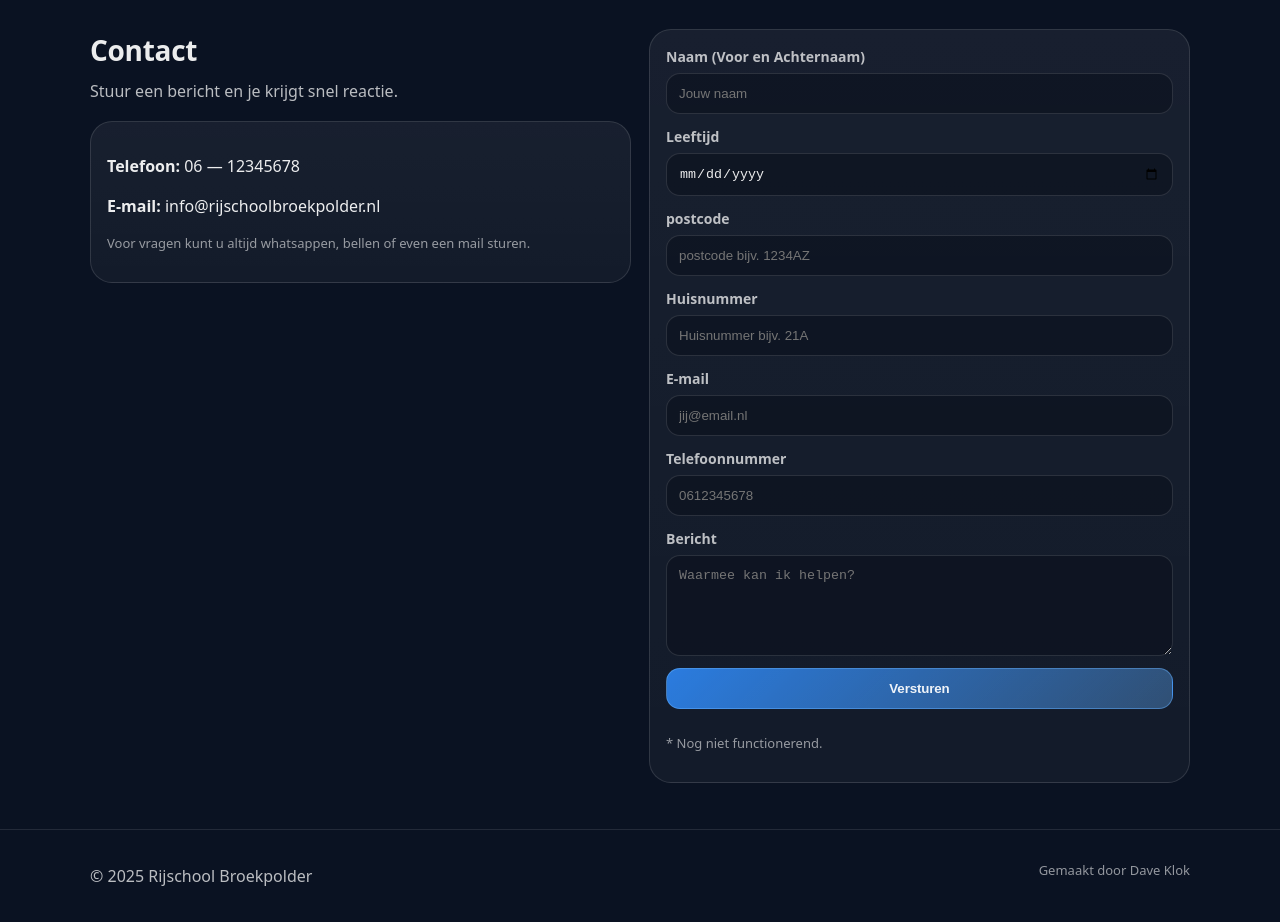
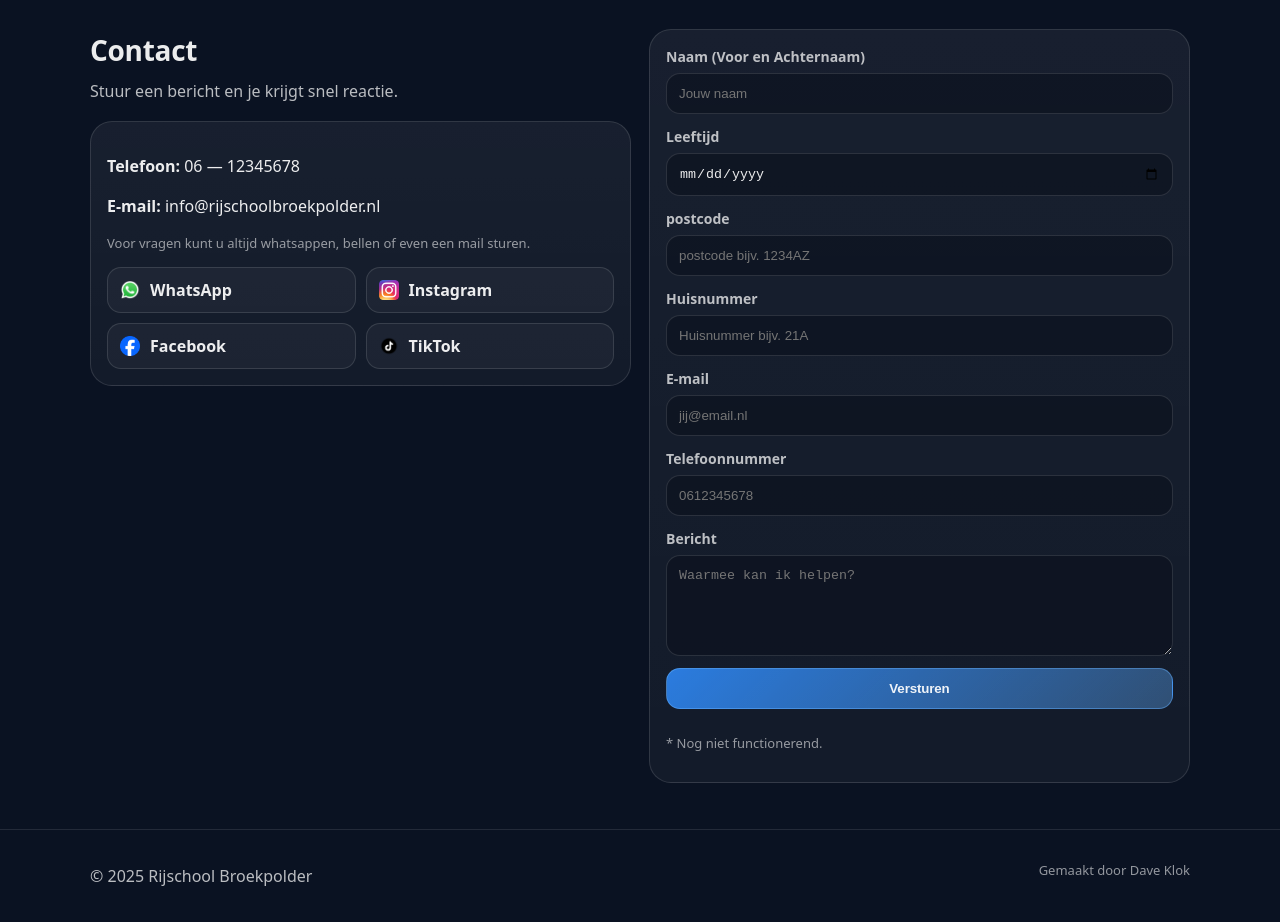
Before and after one commit to lulo356/rijschoolbroekpolder, a plain HTML site: page index.html in a window 1280 px wide. Shown: the part 4640-5562 px from the top of the page. Drawn offline with Linux system fonts and the light colour scheme.

Commit message:
Add files via upload

```diff
--- a/index.html
+++ b/index.html
@@ -313,11 +313,32 @@
           <h2 class="section-title">Contact</h2>
           <p class="section-subtitle">Stuur een bericht en je krijgt snel reactie.</p>
 
-          <div class="contact-box">
-            <p><strong>Telefoon:</strong> 06 — 12345678</p>
-            <p><strong>E-mail:</strong> info@rijschoolbroekpolder.nl</p>
-            <p class="muted small">Voor vragen kunt u altijd whatsappen, bellen of even een mail sturen.</p>
-          </div>
+            <div class="contact-box">
+                <p><strong>Telefoon:</strong> 06 — 12345678</p>
+                <p><strong>E-mail:</strong> info@rijschoolbroekpolder.nl</p>
+                <p class="muted small">Voor vragen kunt u altijd whatsappen, bellen of even een mail sturen.</p>
+                <div class="socials">
+                    <a href="https://wa.me/31600000000" target="_blank" aria-label="WhatsApp">
+                        <img src="./img/whatsapp.png" alt="">
+                        WhatsApp
+                    </a>
+
+                    <a href="https://www.instagram.com/" target="_blank" aria-label="Instagram">
+                        <img src="./img/insta.png" alt="">
+                        Instagram
+                    </a>
+
+                    <a href="https://www.facebook.com/" target="_blank" aria-label="Facebook">
+                        <img src="./img/facebook.png" alt="">
+                        Facebook
+                    </a>
+
+                    <a href="https://www.tiktok.com/" target="_blank" aria-label="TikTok">
+                        <img src="./img/tiktok.png" alt="">
+                        TikTok
+                    </a>
+                </div>
+            </div>
         </div>
 
         <form class="form" action="#" method="post">
--- a/style.css
+++ b/style.css
@@ -461,13 +461,44 @@ input:focus, textarea:focus{
   color: rgba(255,255,255,.9);
 }
 
+/* ---- Socials ---- */
+.socials{
+  margin-top: 14px;
+  display: grid;
+  grid-template-columns: repeat(2, 1fr);
+  gap: 10px;
+}
+
+.socials a{
+  display: flex;
+  align-items: center;
+  gap: 10px;
+  padding: 10px 12px;
+  border-radius: 14px;
+  border: 1px solid rgba(255,255,255,.12);
+  background: rgba(255,255,255,.04);
+  color: var(--text);
+  font-weight: 700;
+  transition: .15s ease;
+}
+
+.socials a:hover{
+  background: rgba(255,255,255,.08);
+  transform: translateY(-1px);
+}
+
+.socials img{
+  width: 20px;
+  height: 20px;
+}
+
+
 /* Mobiel */
 @media (max-width: 600px){
   .regions{
     grid-template-columns: 1fr;
   }
 }
-
 
 /* Tablet */
 @media (max-width: 900px){
```
Also changed, not shown: img/facebook.png (added), img/insta.png (added), img/tiktok.png (added), img/whatsapp.png (added).
